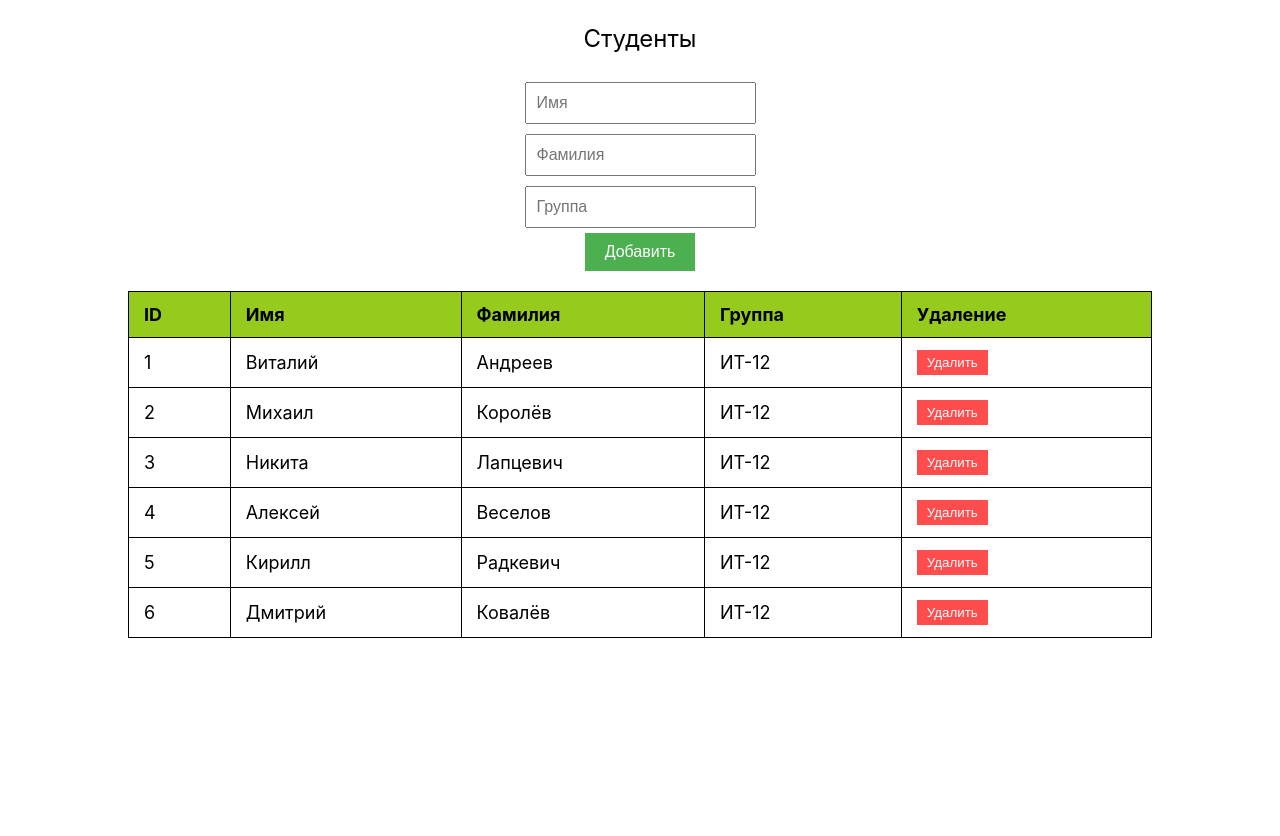
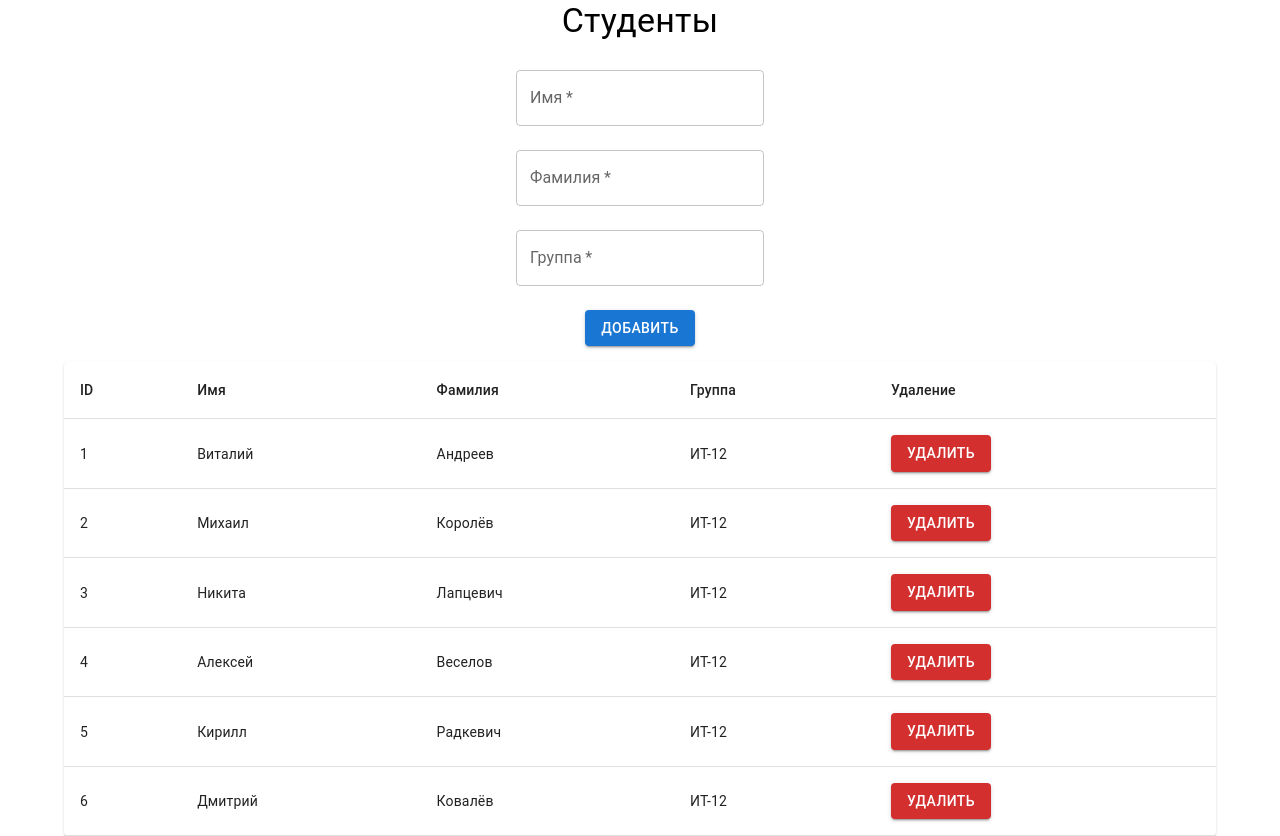
Before and after one commit to Vitaliy-54/Web-app, a React (Create React App) app: page / in a window 1280 px wide. Before the commit the page ends 800 px from the top, so only its background shows below. Built offline with nearby package versions, Linux system fonts and the light colour scheme.

Commit message:
lab-4_AddMaterialUI

```diff
--- a/package.json
+++ b/package.json
@@ -3,6 +3,9 @@
   "version": "0.1.0",
   "private": true,
   "dependencies": {
+    "@emotion/react": "^11.13.3",
+    "@emotion/styled": "^11.13.0",
+    "@mui/material": "^6.1.1",
     "@testing-library/jest-dom": "^5.17.0",
     "@testing-library/react": "^13.4.0",
     "@testing-library/user-event": "^13.5.0",
--- a/src/AddStudentForm.js
+++ b/src/AddStudentForm.js
@@ -1,4 +1,5 @@
 import React, { useState } from "react";
+import { TextField, Button, Box } from "@mui/material";
 
 const AddStudentForm = ({ addStudent }) => {
   const [name, setName] = useState("");
@@ -7,43 +8,21 @@ const AddStudentForm = ({ addStudent }) => {
 
   const handleSubmit = (e) => {
     e.preventDefault();
-    const newStudent = {
-      id: Date.now(),
-      name,
-      surname,
-      group,
-    };
-    addStudent(newStudent);
+    addStudent({ name, surname, group });
     setName("");
     setSurname("");
     setGroup("");
   };
 
   return (
-    <form onSubmit={handleSubmit}>
-      <input
-        type="text"
-        placeholder="Имя"
-        value={name}
-        onChange={(e) => setName(e.target.value)}
-        required
-      />
-      <input
-        type="text"
-        placeholder="Фамилия"
-        value={surname}
-        onChange={(e) => setSurname(e.target.value)}
-        required
-      />
-      <input
-        type="text"
-        placeholder="Группа"
-        value={group}
-        onChange={(e) => setGroup(e.target.value)}
-        required
-      />
-      <button type="submit">Добавить</button>
-    </form>
+    <Box component="form" onSubmit={handleSubmit} sx={{ display: 'flex', flexDirection: 'column', alignItems: 'center', mb: 2 }}>
+      <TextField label="Имя" value={name} onChange={(e) => setName(e.target.value)} margin="normal" required/>
+      <TextField label="Фамилия" value={surname} onChange={(e) => setSurname(e.target.value)} margin="normal" required/>
+      <TextField label="Группа" value={group} onChange={(e) => setGroup(e.target.value)} margin="normal" required/>
+      <Button type="submit" variant="contained" color="primary" sx={{ mt: 2 }}>
+        Добавить
+      </Button>
+    </Box>
   );
 };
 
--- a/src/App.css
+++ /dev/null
@@ -1,31 +0,0 @@
-form {
-  display: flex;
-  flex-direction: column;
-  align-items: center;
-  margin-bottom: 20px;
-}
-
-form input {
-  margin: 5px;
-  padding: 10px;
-  font-size: 16px;
-}
-
-form button {
-  padding: 10px 20px;
-  font-size: 16px;
-  background-color: #4CAF50;
-  color: white;
-  border: none;
-  cursor: pointer;
-}
-
-form button:hover {
-  background-color: #45a049;
-}
-
-p {
-  font-size: 24px; /* Размер шрифта */
-  color: rgb(3, 3, 3); /* Цвет текста */
-  text-align: center; /* Центрирование текста по горизонтали */
-}
--- a/src/App.js
+++ b/src/App.js
@@ -1,8 +1,8 @@
-import './App.css';
+import { useState, useEffect } from "react";
 import EmployeeAPI from "./api/service";
 import Table from "./Table";
 import AddStudentForm from "./AddStudentForm";
-import { useState, useEffect } from "react";
+import { Container, Typography } from "@mui/material";
 
 function App() {
   const [employees, setEmployees] = useState([]);
@@ -48,11 +48,13 @@ function App() {
   };
 
   return (
-    <div className="App">
-      <p>Студенты</p>
+    <Container>
+      <Typography variant="h4" align="center" gutterBottom>
+        Студенты
+      </Typography>
       <AddStudentForm addStudent={addEmp} />
       <Table employees={employees} delEmployee={delEmp} />
-    </div>
+    </Container>
   );
 }
 
--- a/src/Table.css
+++ /dev/null
@@ -1,36 +0,0 @@
-.employee-table {
-    width: 80%;
-    border-collapse: collapse;
-    margin: 20px auto;
-    font-size: 18px;
-    text-align: left;
-  }
-
-  .employee-table th, .employee-table td {
-    padding: 12px 15px;
-    border: 1px solid rgb(0, 0, 0);
-  }
-
-  .employee-table th {
-    background-color: #96ca1c;
-  }
-
-  .employee-table tr:nth-child(even) {
-    background-color: #ffffff;
-  }
-
-  .employee-table tr:hover {
-    background-color: #cff3fc;
-  }
-
-  .employee-table button {
-    background-color: #ff4d4d;
-    color: white;
-    border: none;
-    padding: 5px 10px;
-    cursor: pointer;
-  }
-
-  .employee-table button:hover {
-    background-color: #ff1a1a;
-  }
--- a/src/Table.js
+++ b/src/Table.js
@@ -1,33 +1,37 @@
 import React from "react";
-import './Table.css';
+import { Table, TableBody, TableCell, TableContainer, TableHead, TableRow, Paper, Button } from "@mui/material";
 
-const Table = ({ employees, delEmployee }) => {
+const EmployeeTable = ({ employees, delEmployee }) => {
   return (
-    <table className="employee-table">
-      <thead>
-        <tr>
-        <th>ID</th>
-          <th>Имя</th>
-          <th>Фамилия</th>
-          <th>Группа</th>
-          <th>Удаление</th>
-        </tr>
-      </thead>
-      <tbody>
-        {employees.map((employee) => (
-          <tr key={employee.id}>
-              <td>{employee.id}</td>
-            <td>{employee.name}</td>
-            <td>{employee.surname}</td>
-            <td>{employee.group}</td>
-            <td>
-              <button onClick={() => delEmployee(employee.id)}>Удалить</button>
-            </td>
-          </tr>
-        ))}
-      </tbody>
-    </table>
+    <TableContainer component={Paper}>
+      <Table>
+        <TableHead>
+          <TableRow>
+            <TableCell>ID</TableCell>
+            <TableCell>Имя</TableCell>
+            <TableCell>Фамилия</TableCell>
+            <TableCell>Группа</TableCell>
+            <TableCell>Удаление</TableCell>
+          </TableRow>
+        </TableHead>
+        <TableBody>
+          {employees.map((employee) => (
+            <TableRow key={employee.id}>
+              <TableCell>{employee.id}</TableCell>
+              <TableCell>{employee.name}</TableCell>
+              <TableCell>{employee.surname}</TableCell>
+              <TableCell>{employee.group}</TableCell>
+              <TableCell>
+                <Button variant="contained" color="error" onClick={() => delEmployee(employee.id)} >
+                  Удалить
+                </Button>
+              </TableCell>
+            </TableRow>
+          ))}
+        </TableBody>
+      </Table>
+    </TableContainer>
   );
 };
 
-export default Table;
+export default EmployeeTable;
```
Also changed, not shown: 1 other file (tests, documents, lock files or other folders).
